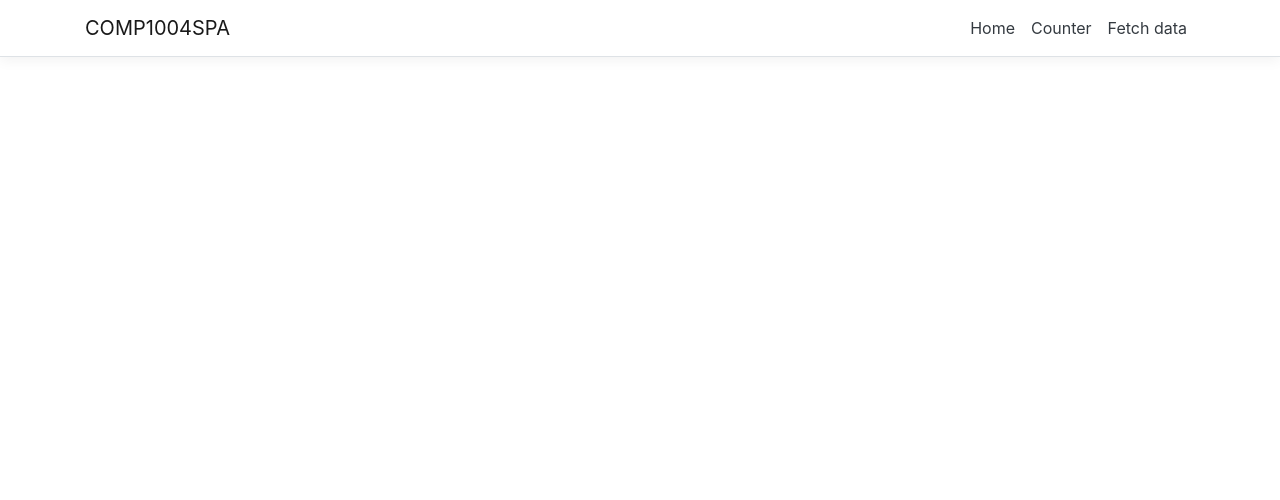
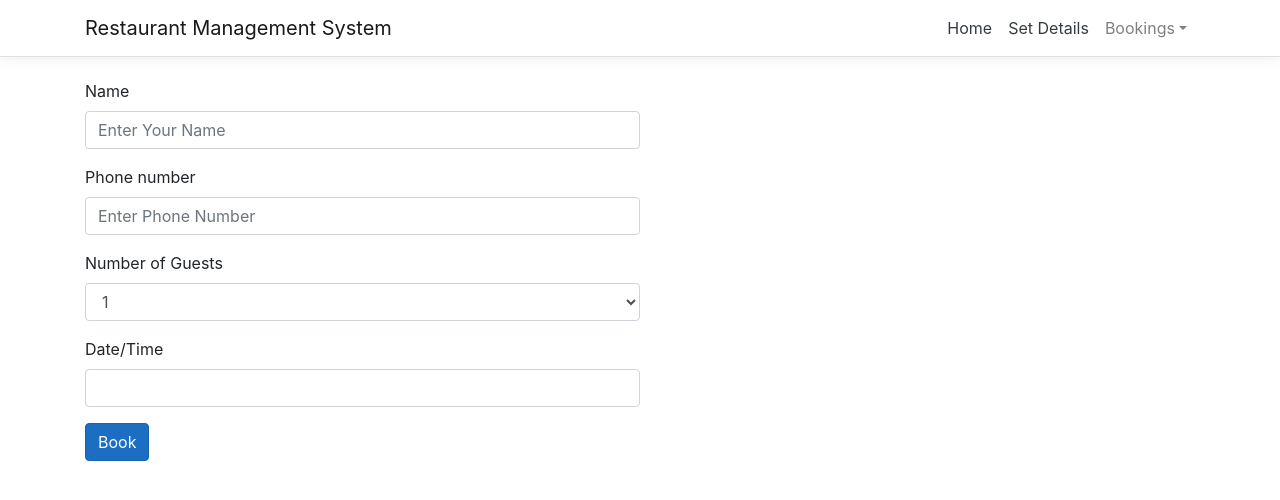
Before and after one commit to Louis-Devlin/COMP1004-RestaurantManagementSystem, a React (Create React App) app in the folder COMP1004SPA/ClientApp/: page /Book-Table in a window 1280 px wide. Shown: the top 500 px of the page. Built offline with nearby package versions, Linux system fonts and the light colour scheme.

Commit message:
Added Pages to Navbar and Created Form interface

```diff
--- a/COMP1004SPA/ClientApp/src/App.js
+++ b/COMP1004SPA/ClientApp/src/App.js
@@ -2,8 +2,9 @@ import React, { Component } from 'react';
 import { Route } from 'react-router';
 import { Layout } from './components/Layout';
 import { Home } from './components/Home';
-import { FetchData } from './components/FetchData';
+import {  ViewBookings } from './components/ViewBookings';
 import { Counter } from './components/Counter';
+import {BookTable} from './components/BookTable';
 
 import './custom.css'
 
@@ -14,8 +15,10 @@ export default class App extends Component {
     return (
       <Layout>
         <Route exact path='/' component={Home} />
-        <Route path='/counter' component={Counter} />
-        <Route path='/fetch-data' component={FetchData} />
+        <Route path='/SetDetails' component={Counter} />
+        <Route path='/Book-Table' component={BookTable}/>
+        <Route path='/View-Bookings' component={ViewBookings} />
+
       </Layout>
     );
   }
--- /dev/null
+++ b/COMP1004SPA/ClientApp/src/components/BookTable.css
@@ -0,0 +1,6 @@
+.col-75{
+    margin: auto;
+    float: left;
+  width: 50%;
+  margin-top: 6px;
+}
--- /dev/null
+++ b/COMP1004SPA/ClientApp/src/components/BookTable.js
@@ -0,0 +1,48 @@
+import React, { Component } from "react";
+import { Button, Form, FormGroup, Label, Input, FormText } from "reactstrap";
+import "./BookTable.css";
+export class BookTable extends Component {
+
+  render() {
+    return (
+      <div class="col-75">
+        <Form onSubmit={this.submitNew}>
+          <FormGroup>
+            <Label>Name</Label>
+            <Input
+              type="text"
+              name="name"
+              id="TestName"
+              placeholder="Enter Your Name"
+            />
+          </FormGroup>
+          <FormGroup>
+            <Label>Phone number</Label>
+            <Input
+              type="text"
+              name="phoneNum"
+              id="phoneNum"
+              placeholder="Enter Phone Number"
+            />
+          </FormGroup>
+          <FormGroup>
+            <Label>Number of Guests</Label>
+            <Input type="select" name="SelectPartySize" id="partySize">
+              <option>1</option>
+              <option>2</option>
+              <option>3</option>
+              <option>4</option>
+              <option>5</option>
+              <option>6</option>
+            </Input>
+          </FormGroup>
+          <FormGroup>
+            <Label>Date/Time</Label>
+            <Input type="datetime"></Input>
+          </FormGroup>
+          <Button color="primary">Book</Button>
+        </Form>
+      </div>
+    );
+  }
+}
--- a/COMP1004SPA/ClientApp/src/components/Home.js
+++ b/COMP1004SPA/ClientApp/src/components/Home.js
@@ -6,20 +6,12 @@ export class Home extends Component {
   render () {
     return (
       <div>
-        <h1>Hello, world!</h1>
-        <p>Welcome to your new single-page application, built with:</p>
-        <ul>
-          <li><a href='https://get.asp.net/'>ASP.NET Core</a> and <a href='https://msdn.microsoft.com/en-us/library/67ef8sbd.aspx'>C#</a> for cross-platform server-side code</li>
-          <li><a href='https://facebook.github.io/react/'>React</a> for client-side code</li>
-          <li><a href='http://getbootstrap.com/'>Bootstrap</a> for layout and styling</li>
-        </ul>
-        <p>To help you get started, we have also set up:</p>
-        <ul>
-          <li><strong>Client-side navigation</strong>. For example, click <em>Counter</em> then <em>Back</em> to return here.</li>
-          <li><strong>Development server integration</strong>. In development mode, the development server from <code>create-react-app</code> runs in the background automatically, so your client-side resources are dynamically built on demand and the page refreshes when you modify any file.</li>
-          <li><strong>Efficient production builds</strong>. In production mode, development-time features are disabled, and your <code>dotnet publish</code> configuration produces minified, efficiently bundled JavaScript files.</li>
-        </ul>
-        <p>The <code>ClientApp</code> subdirectory is a standard React application based on the <code>create-react-app</code> template. If you open a command prompt in that directory, you can run <code>npm</code> commands such as <code>npm test</code> or <code>npm install</code>.</p>
+ <h1>Welcome</h1>
+ <p>Welcome to the restaurant manaagement system, you are currently logged in as a staff member.
+   <br/>This means you can make, ammend and cancel bookings
+   <br/>You can also set the restaurant details
+
+ </p>
       </div>
     );
   }
--- a/COMP1004SPA/ClientApp/src/components/NavMenu.js
+++ b/COMP1004SPA/ClientApp/src/components/NavMenu.js
@@ -1,5 +1,5 @@
 import React, { Component } from 'react';
-import { Collapse, Container, Navbar, NavbarBrand, NavbarToggler, NavItem, NavLink } from 'reactstrap';
+import { Collapse, Container, DropdownToggle, Navbar, NavbarBrand, NavbarToggler, NavItem, NavLink, UncontrolledDropdown,DropdownItem,DropdownMenu} from 'reactstrap';
 import { Link } from 'react-router-dom';
 import './NavMenu.css';
 
@@ -26,7 +26,7 @@ export class NavMenu extends Component {
       <header>
         <Navbar className="navbar-expand-sm navbar-toggleable-sm ng-white border-bottom box-shadow mb-3" light>
           <Container>
-            <NavbarBrand tag={Link} to="/">COMP1004SPA</NavbarBrand>
+            <NavbarBrand tag={Link} to="/">Restaurant Management System</NavbarBrand>
             <NavbarToggler onClick={this.toggleNavbar} className="mr-2" />
             <Collapse className="d-sm-inline-flex flex-sm-row-reverse" isOpen={!this.state.collapsed} navbar>
               <ul className="navbar-nav flex-grow">
@@ -34,11 +34,21 @@ export class NavMenu extends Component {
                   <NavLink tag={Link} className="text-dark" to="/">Home</NavLink>
                 </NavItem>
                 <NavItem>
-                  <NavLink tag={Link} className="text-dark" to="/counter">Counter</NavLink>
+                  <NavLink tag={Link} className="text-dark" to="/SetDetails">Set Details</NavLink>
                 </NavItem>
-                <NavItem>
-                  <NavLink tag={Link} className="text-dark" to="/fetch-data">Fetch data</NavLink>
-                </NavItem>
+                <UncontrolledDropdown nav inNavbar>
+                  <DropdownToggle nav caret>
+                    Bookings
+                  </DropdownToggle>
+                  <DropdownMenu right>
+                    <DropdownItem>
+                      <NavLink tag={Link} to ="/Book-Table">Book Table</NavLink>
+                    </DropdownItem>
+                    <DropdownItem>
+                      <NavLink tag={Link} to ="/View-Bookings">View Bookings</NavLink>
+                      </DropdownItem>
+                  </DropdownMenu>
+                </UncontrolledDropdown>
               </ul>
             </Collapse>
           </Container>
--- a/COMP1004SPA/ClientApp/src/components/FetchData.js
+++ b/COMP1004SPA/ClientApp/src/components/ViewBookings.js
@@ -1,7 +1,7 @@
 import React, { Component } from 'react';
 
-export class FetchData extends Component {
-  static displayName = FetchData.name;
+export class ViewBookings extends Component {
+  static displayName = ViewBookings.name;
 
   constructor(props) {
     super(props);
@@ -40,7 +40,7 @@ export class FetchData extends Component {
   render() {
     let contents = this.state.loading
       ? <p><em>Loading...</em></p>
-      : FetchData.renderForecastsTable(this.state.forecasts);
+      : ViewBookings.renderForecastsTable(this.state.forecasts);
 
     return (
       <div>
```
